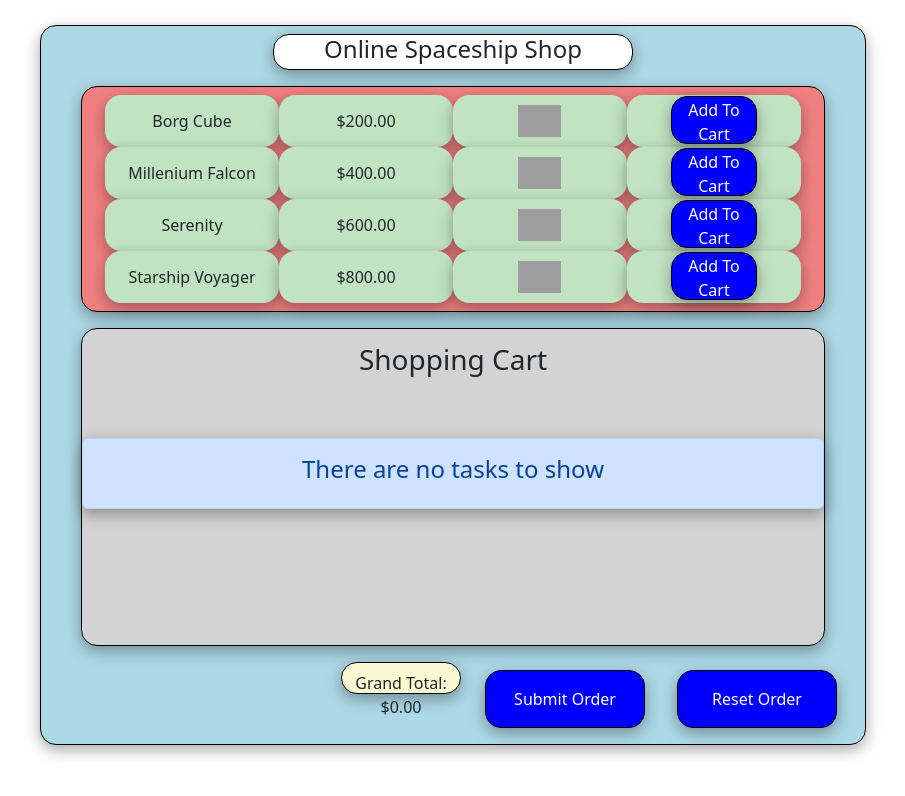
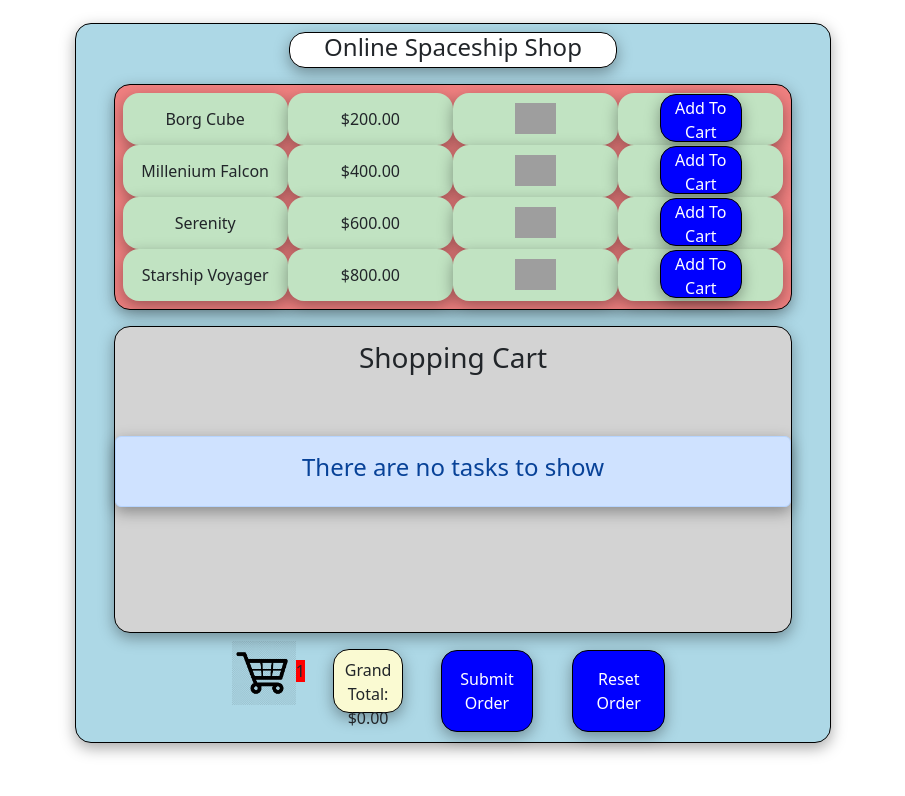
Before and after one commit to ipcampbell12/shopping_cart_react, a React (Create React App) app: page / in a window 1280 px wide. Shown: the top 796 px of the page, without its empty margins (187-1092 px from the left). Built offline with nearby package versions, Linux system fonts and the light colour scheme; grey boxes are pictures that could not be loaded.

Commit message:
shopping cart icon

```diff
--- a/src/App.scss
+++ b/src/App.scss
@@ -165,8 +165,28 @@
   .lower-cart {
     display: flex;
     flex-direction: row;
-    justify-content: right;
-    width: 100vh;
+    justify-content: space-around;
+
+
+    .icon-container {
+
+      .icon {
+        width: 4em;
+        height: 4em;
+        mix-blend-mode: multiply;
+      }
+
+      .quantity {
+        width: 4em;
+        height: 4em;
+        text-align: center;
+        background: red;
+
+      }
+
+
+    }
+
 
 
 
@@ -174,7 +194,7 @@
       padding: .5em;
       margin: .5em;
       width: 15%;
-      height: 2em;
+      height: 4em;
       border: solid 1px black;
       border-radius: var(--border-setting);
       box-shadow: var(--shadow-setting);
--- a/src/Components/LowerCart.js
+++ b/src/Components/LowerCart.js
@@ -1,12 +1,17 @@
 import React from 'react';
 import { numberFormatter } from '../App';
 import '../App.scss'
-
+import pic from './scpng.png'
 
 function LowerCart({ grandTotal, onClear }) {
     return (
         <div>
             <div className="lower-cart">
+                <div className="icon-container">
+                    <img src={pic} alt="Cart" className='icon' />
+                    <span className="quantity">1</span>
+                </div>
+
                 <p> Grand Total: <span id="grand-total"> {numberFormatter.format(grandTotal)}</span></p>
                 <button> Submit Order</button>
                 <button id='reset-button' onClick={onClear}> Reset Order</button>
```
Also changed, not shown: src/Components/cartIcon.png (added), src/Components/scpng.png (added).
